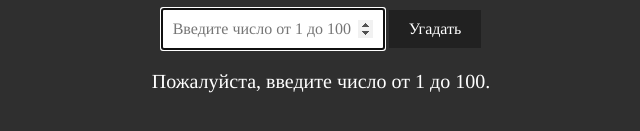
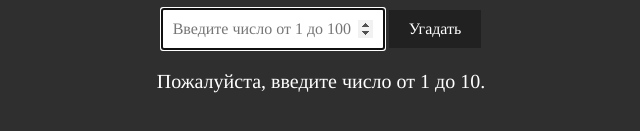
Before and after one commit to HTMLMaestro/game.github.io, a plain HTML site: page index.html in a window 1280 px wide. Both pictures are taken after a click on the button "Угадать". Shown: the part 385-516 px from the top of the page, 319-959 px from the left. Drawn offline with Linux system fonts and the light colour scheme.

Commit message:
Update index.html

```diff
--- a/index.html
+++ b/index.html
@@ -62,7 +62,7 @@
             let userGuess = parseInt(guessInput.value);
 
             if (isNaN(userGuess) || userGuess < 1 || userGuess > 100) {
-                result.textContent = 'Пожалуйста, введите число от 1 до 100.';
+                result.textContent = 'Пожалуйста, введите число от 1 до 10.';
             } else if (userGuess === randomNumber) {
                 result.textContent = 'Поздравляю! Вы угадали число!';
                 guessButton.disabled = true;
```
